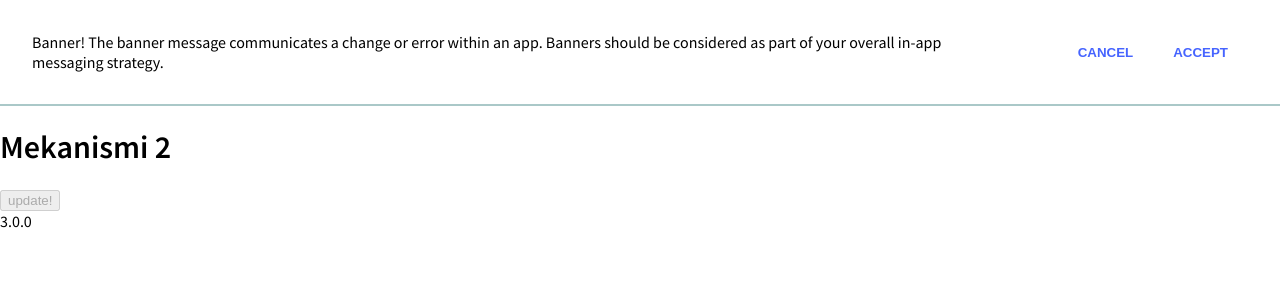
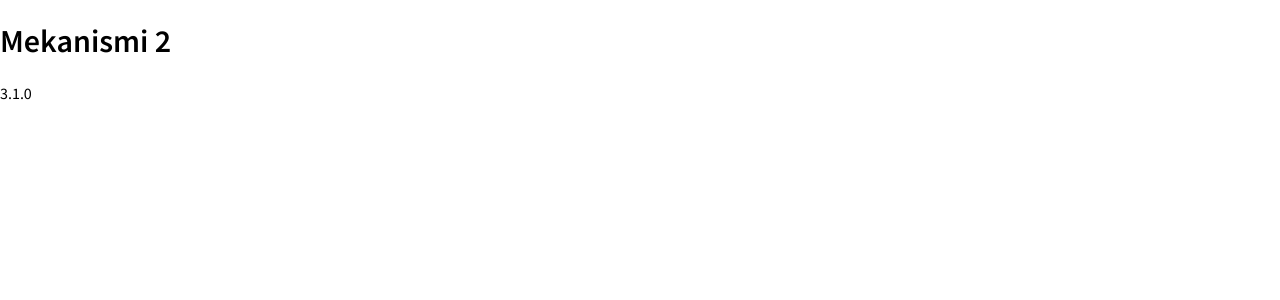
Before and after one commit to villetakanen/mekanismi, a Vue app: page / in a window 1280 px wide. Shown: the top 300 px of the page. Built offline with nearby package versions, Linux system fonts and the light colour scheme.

Commit message:
feat: updates as banner

```diff
--- a/package.json
+++ b/package.json
@@ -6,7 +6,7 @@
     "url": "https://github.com/villetakanen/mekanismi"
   },
   "scripts": {
-    "dev": "vite --https",
+    "dev": "vite",
     "build": "vite build && node workbox-build.js",
     "lint": "npx eslint src",
     "test": "npx jest --coverage",
--- a/src/App.vue
+++ b/src/App.vue
@@ -1,13 +1,11 @@
 <template>
   <MaterialBanner/>
   <PageHeader text="Mekanismi 2"/>
-  <button :disabled="!updatesAvailable" v-on:click="acceptUpdate">update!</button>
   <VersionInfo/>
 </template>
 
 <script lang="ts">
-import { defineComponent, ref, Ref } from 'vue'
-import { register } from 'register-service-worker'
+import { defineComponent} from 'vue'
 import PageHeader from './components/layout/PageHeader.vue'
 import VersionInfo from './components/app/VersionInfo.vue'
 import MaterialBanner from './components/app/MaterialBanner.vue'
@@ -17,74 +15,12 @@ export default defineComponent({
     PageHeader,
     VersionInfo,
     MaterialBanner
-  },
-  setup (props) {
-    const updatesAvailable:Ref = ref(false)
-    let swr:ServiceWorkerRegistration|undefined
-
-    // ************************************************************************
-    // * SETUP WORKBOX/SPA AND THE UPDATE BUTTON HERE                         *
-    // * TODO: MOVE TO A COMPONENT WHEN FUNCTIONAL                            *
-    // ************************************************************************
-
-    register('/service-worker.js', {
-      registrationOptions: { scope: './' },
-      ready (registration) {
-        console.log('Service worker is active.')
-      },
-      registered (registration) {
-        console.log('Service worker has been registered.')
-        setInterval(() => {
-          registration.update()
-        }, 100) // 1000 * 60) // minute checks for testing * 60) // e.g. hourly checks
-      },
-      cached (registration) {
-        console.log('Content has been cached for offline use.')
-      },
-      updatefound (registration) {
-        console.log('New content is downloading.')
-      },
-      updated (registration:ServiceWorkerRegistration) {
-        console.log('New content is available; please refresh.')
-        updatesAvailable.value = true
-        swr = registration
-      },
-      offline () {
-        console.log('No internet connection found. App is running in offline mode.')
-      },
-      error (error) {
-        console.error('Error during service worker registration:', error)
-      }
-    })
-
-    let refreshing = false
-    // Refresh all open app tabs when a new service worker is installed.
-    navigator.serviceWorker.addEventListener('controllerchange', () => {
-      if (refreshing) return
-      refreshing = true
-      window.location.reload()
-    })
-
-    function acceptUpdate () {
-      if (!swr || !swr.waiting) { return }
-      swr.waiting.postMessage('skipWaiting')
-    }
-
-    // *** end SETUP WORKBOX/SPA AND THE UPDATE BUTTON HERE *******************
-
-    return { updatesAvailable, acceptUpdate }
   }
 })
 </script>
 
 <style lang="scss">
-@import './assets/include-media.scss';
-
-:root {
-  --color-border-light: rgba(170,200,200,1);
-  --color-primary-accent: rgba(70,100,255,1);
-  --color-fore-on-accent: white;
-}
+@import './assets/layout.scss';
 
 body {
   font-family: 'Source Sans Pro', sans-serif;
--- /dev/null
+++ b/src/assets/layout.scss
@@ -0,0 +1,38 @@
+@import './include-media.scss';
+
+:root {
+    --color-border-light: rgba(170,200,200,1);
+    --color-primary-accent: rgba(70,100,255,1);
+    --color-fore-on-accent: white;
+    --color-primary: rgb(0,96,100);
+    --color-primary-lighten: #1A7A7E;
+    --color-primary-light: #428e92;
+    --color-primary-light-tint: rgba(66, 142, 146, 0.1);
+    --color-base: white;
+  }
+
+
+button.action {
+  border: none;
+  background-color: var(--color-primary);
+  color: var(--color-fore-on-accent);
+  padding: 8px 16px;
+  margin: 2px 4px;
+  border-radius: 0px;
+  font-weight: 300;
+  text-transform: uppercase;
+
+  //animation
+  background-position: center;
+  transition: background 0.8s;
+}
+button.action:hover {
+  background: var(--color-primary-lighten) radial-gradient(circle, transparent 1%, var(--color-primary) 1%) center/15000%;
+}
+button.action.action-text{
+  background-color: var(--color-base);
+  color: var(--color-primary);
+}
+button.action.action-text:hover {
+  background: var(--color-primary-light-tint) radial-gradient(circle, transparent 1%, var(--color-base) 1%) center/15000%;
+}
--- a/src/components/app/MaterialBanner.vue
+++ b/src/components/app/MaterialBanner.vue
@@ -1,41 +1,108 @@
 <template>
-  <div class="material-banner">
+  <div>
+  <div :class="`material-banner ${updatesAvailable ? 'show' : ''}`">
     <div class="banner-container">
-    <p>Banner! The banner message communicates a change or error within an app. Banners should be considered as
-      part of your overall in-app messaging strategy.</p>
+    <p>Update available!</p>
       <div class="actions">
-        <button class="action action-text">Cancel</button>
-        <button class="action action-text">Accept</button>
+        <button class="action action-text" @click="updatesAvailable=!updatesAvailable">Cancel</button>
+        <button class="action action-text" @click="acceptUpdate">Update</button>
       </div>
     </div>
+  </div>
   </div>
 </template>
 
 <script lang="ts">
-import { defineComponent } from 'vue'
+import { defineComponent, Ref, ref } from 'vue'
+import { register } from 'register-service-worker'
 
 export default defineComponent({
+  setup () {
+    const updatesAvailable:Ref = ref(false)
+    let swr:ServiceWorkerRegistration|undefined
+
+    // ************************************************************************
+    // * SETUP WORKBOX/SPA AND THE UPDATE BUTTON HERE                         *
+    // * TODO: MOVE TO A COMPONENT WHEN FUNCTIONAL                            *
+    // ************************************************************************
+
+    register('/service-worker.js', {
+      registrationOptions: { scope: './' },
+      ready (registration) {
+        console.log('Service worker is active.')
+      },
+      registered (registration) {
+        console.log('Service worker has been registered.')
+        setInterval(() => {
+          registration.update()
+        }, 100) // 1000 * 60) // minute checks for testing * 60) // e.g. hourly checks
+      },
+      cached (registration) {
+        console.log('Content has been cached for offline use.')
+      },
+      updatefound (registration) {
+        console.log('New content is downloading.')
+      },
+      updated (registration:ServiceWorkerRegistration) {
+        console.log('New content is available; please refresh.')
+        updatesAvailable.value = true
+        swr = registration
+      },
+      offline () {
+        console.log('No internet connection found. App is running in offline mode.')
+      },
+      error (error) {
+        console.error('Error during service worker registration:', error)
+      }
+    })
+
+    let refreshing = false
+    // Refresh all open app tabs when a new service worker is installed.
+    navigator.serviceWorker.addEventListener('controllerchange', () => {
+      if (refreshing) return
+      refreshing = true
+      window.location.reload()
+    })
+
+    function acceptUpdate () {
+      if (!swr || !swr.waiting) { return }
+      swr.waiting.postMessage('skipWaiting')
+    }
+
+    // *** end SETUP WORKBOX/SPA AND THE UPDATE BUTTON HERE *******************
+
+    return { updatesAvailable, acceptUpdate }
+  }
 })
 </script>
 
 <style lang="scss" scoped>
 @import '../../assets/include-media.scss';
 
-.material-banner {
+.material-banner.show {
   display: block;
   position: relative;
   height: auto;
   margin: 0;
   padding: 16px;
-  border-bottom: 2px solid var(--color-border-light);
-  @include media('>desktop') {
-    p {
-      float: left;
-      max-width: 60em;
-    }
-  }
-  button {
-    margin: 4px;
+  border-bottom: 2px solid var(--color-primary-light);
+  background-color: var(--color-primary-light-tint);
+  animation-name: show;
+  animation-duration: 2s;
+  //max-height: 80px;
+}
+.material-banner {
+  display: none;
+}
+
+@keyframes show {
+  0%   {opacity: 0;}
+  100% {opacity: 1;}
+}
+
+@include media('<desktop') {
+  div.actions {
+    text-align: right;
   }
 }
 
@@ -53,18 +120,4 @@ export default defineComponent({
   }
 }
 
-button.action{
-    border: none;
-    background-color: var(--color-primary-accent);
-    color: var(--color-fore-on-accent);
-    padding: 8px 16px;
-    border-radius: 2px;
-    font-weight: 600;
-    text-transform: uppercase;
-  }
-button.action-text{
-    background: none;
-    color: var(--color-primary-accent);
-  }
-
 </style>
--- a/src/version.ts
+++ b/src/version.ts
@@ -1,3 +1,3 @@
 export const meta = {
-  version: '3.0.0'
+  version: '3.1.0'
 }
--- /dev/null
+++ b/tsconfig.json
@@ -0,0 +1,5 @@
+{
+  "compilerOptions": {
+    "allowJs": true,
+  }
+}
```
Also changed, not shown: 1 other file (tests, documents, lock files or other folders).
